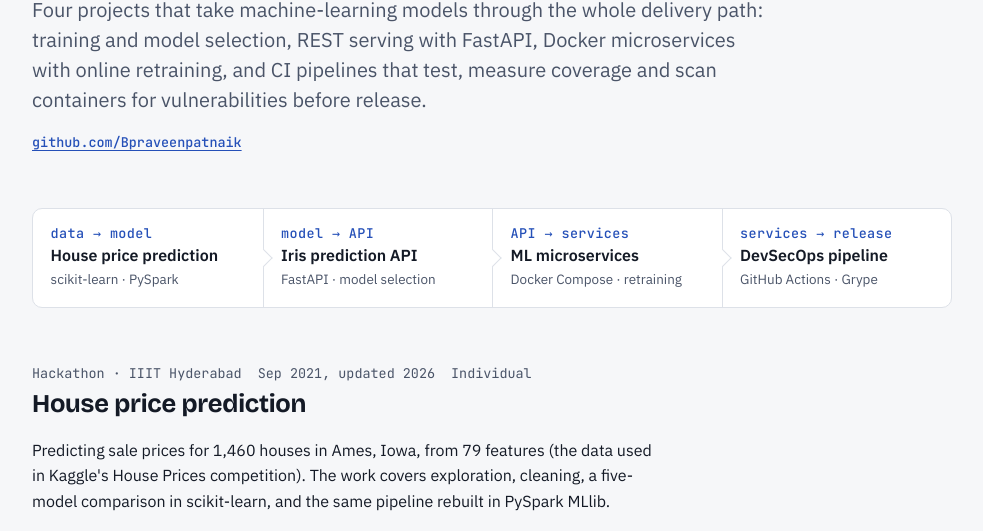
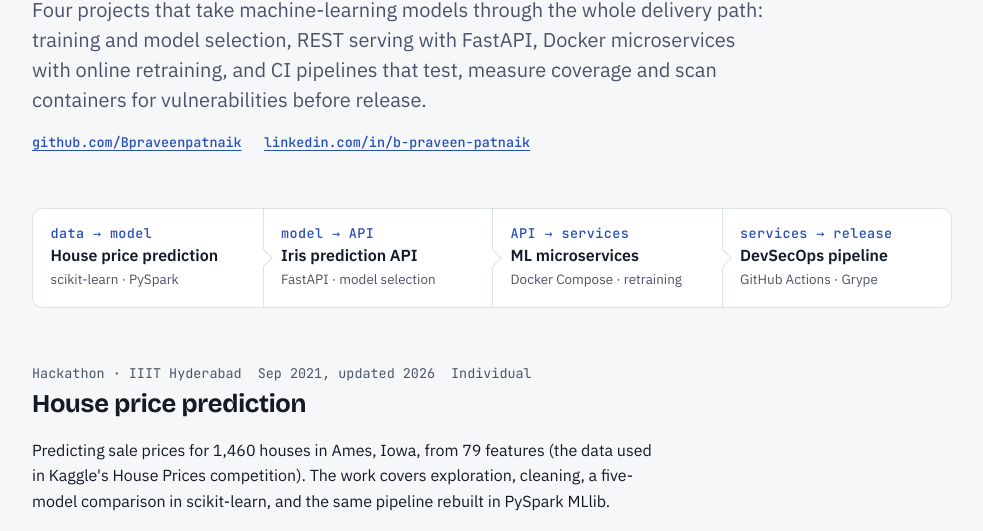
Before and after one commit to Bpraveenpatnaik/bpraveenpatnaik.github.io, a plain HTML site: page index.html in a window 1280 px wide. Shown: the part 233-764 px from the top of the page, without its empty margins (148-1131 px from the left). Drawn offline with nearby package versions, Linux system fonts and the light colour scheme.

Commit message:
Add LinkedIn link
Co-Authored-By: Claude Opus 5.5 <noreply@anthropic.com>
Claude-Session: https://claude.ai/code/session_01Hxsu6ZEASN7ef3dtmDEYN3

```diff
--- a/index.html
+++ b/index.html
@@ -226,6 +226,7 @@ footer {
   <p class="lede">Four projects that take machine-learning models through the whole delivery path: training and model selection, REST serving with FastAPI, Docker microservices with online retraining, and CI pipelines that test, measure coverage and scan containers for vulnerabilities before release.</p>
   <nav class="links" aria-label="Profiles">
     <a href="https://github.com/Bpraveenpatnaik">github.com/Bpraveenpatnaik</a>
+    <a href="https://www.linkedin.com/in/b-praveen-patnaik-93a7b682/">linkedin.com/in/b-praveen-patnaik</a>
   </nav>
 </header>
 
@@ -390,7 +391,7 @@ footer {
 
 <footer>
   <span>Praveen Patnaik</span>
-  <a href="https://github.com/Bpraveenpatnaik">github.com/Bpraveenpatnaik</a>
+  <span class="links"><a href="https://github.com/Bpraveenpatnaik">GitHub</a><a href="https://www.linkedin.com/in/b-praveen-patnaik-93a7b682/">LinkedIn</a></span>
 </footer>
 
 </div>
```
